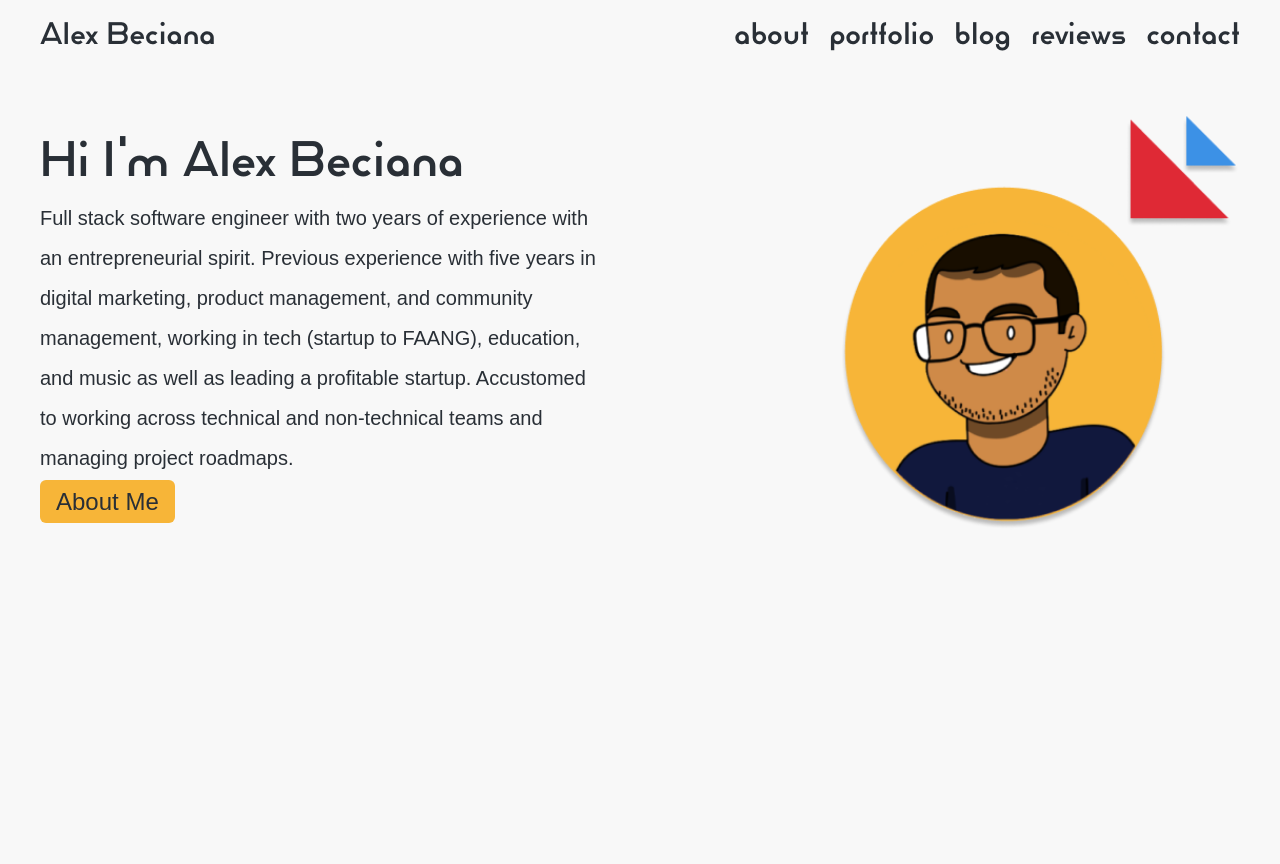
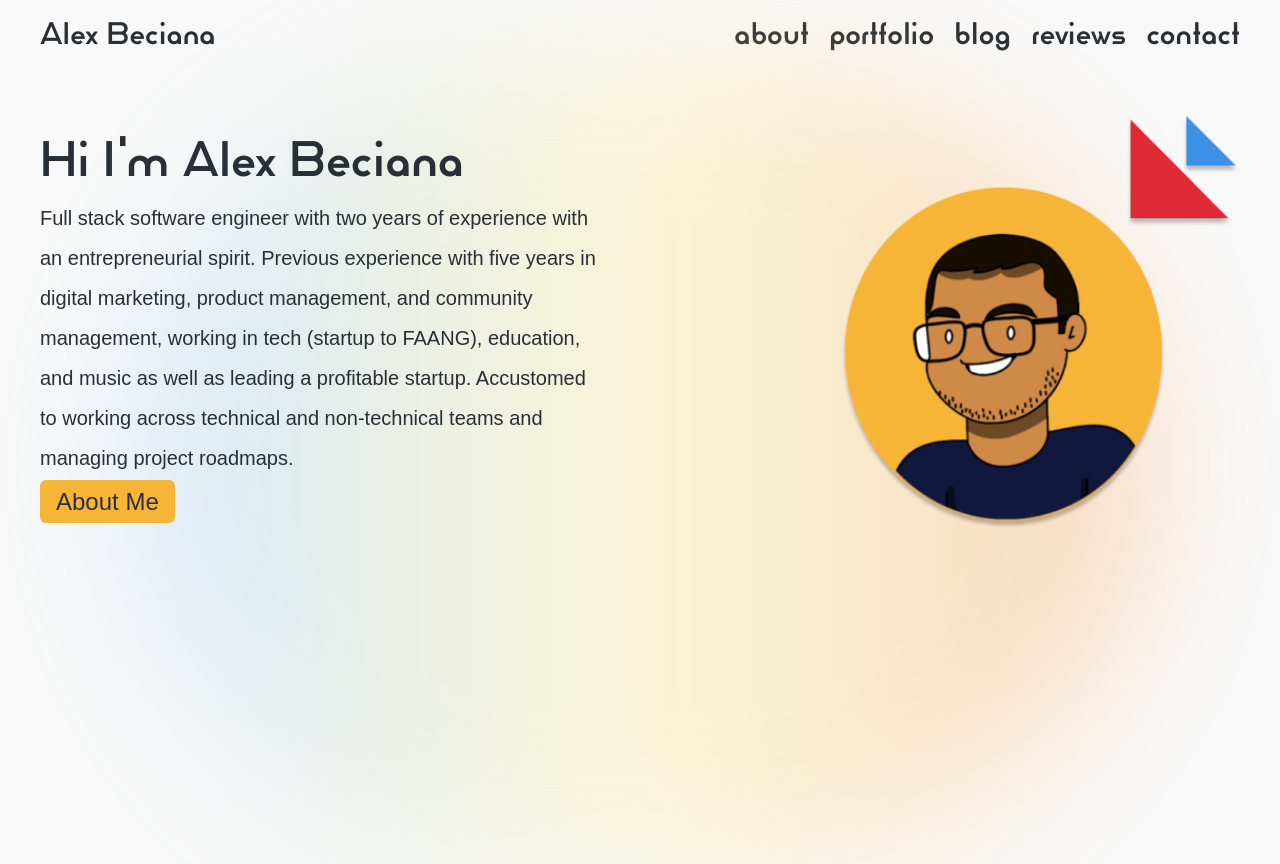
Before and after one commit to abeciana1/abeciana1-portfolio-site, a Next.js app: page / in a window 1280 px wide. Before the commit the page ends 800 px from the top, so only its background shows below. Built offline with nearby package versions, Linux system fonts and the light colour scheme.

Commit message:
Created gradient background for hero section:

```diff
--- a/components/sections/index.tsx
+++ b/components/sections/index.tsx
@@ -61,3 +61,54 @@ export const HeroSectionWithLink = ({
         </section>
     )
 }
+
+export const HeroSectionWithLinkGradientBG = ({
+    heading,
+    taglineBody,
+    image,
+    imageAlt,
+    cta = "",
+    ctaHref = "",
+    ctaButtonColor = "",
+    ctaAlt = "",
+    reverseOrder,
+    imageClassName
+}: HeroSectionI) => {
+
+    return (
+        <>
+            <section className="z-10 flex justify-center">
+                <div className="absolute object-cover lg:top-16 text-center blur-3xl opacity-30 h-screen w-screen max-w-5xl rounded-full bg-gradient-to-r from-blue-300 via-yellow-200 to-orange-400">
+                </div>
+            </section>
+            <section
+                className={cx("lg:pt-8 flex flex-col lg:grid lg:grid-cols-2 gap-20 justify-items-center item-stretch", {
+                    ["flex-col-reverse"]: reverseOrder
+                })}
+            >
+                <section className="z-50 self-center justify-self-start">
+                    <h1 className="text-5xl font-reross leading-relaxed">{heading}</h1>
+                    <div className="leading-10 text-lg xl:text-xl xl:leading-loose">{taglineBody}</div>
+                    <div>
+                        <PreRenderLinkAsBtn
+                            href={ctaHref}
+                            linkText={cta}
+                            alt={ctaAlt}
+                            ctaButtonColor={ctaButtonColor}
+                        />
+                    </div>
+                </section>
+                <section className="z-50 self-center justify-self-start lg:justify-self-end">
+                    <Image
+                        src={image}
+                        width={400}
+                        height={400}
+                        priority
+                        className={imageClassName}
+                        alt={imageAlt}
+                    />
+                </section>
+            </section>
+        </>
+    )
+}
--- a/pages/index.tsx
+++ b/pages/index.tsx
@@ -1,7 +1,7 @@
 import React from 'react'
 import CustomHead from '../components/utils/CustomHead'
 import { PageMargin } from '../components/layouts'
-import { HeroSectionWithLink } from '../components/sections'
+import { HeroSectionWithLinkGradientBG } from '../components/sections'
 import Image from 'next/image'
 
 export default function Home() {
@@ -21,7 +21,7 @@ export default function Home() {
           alt="Alex Beciana"
         />
       </div>
-        <HeroSectionWithLink
+        <HeroSectionWithLinkGradientBG
           heading="Hi I'm Alex Beciana"
           taglineBody="Full stack software engineer with two years of experience with an entrepreneurial spirit. Previous experience with five  years in digital marketing, product management, and community management, working in tech (startup to FAANG), education, and music as well as leading a profitable startup. Accustomed to working across technical and non-technical teams and managing project roadmaps."
           image="/profile-callout-edited.png"
```
